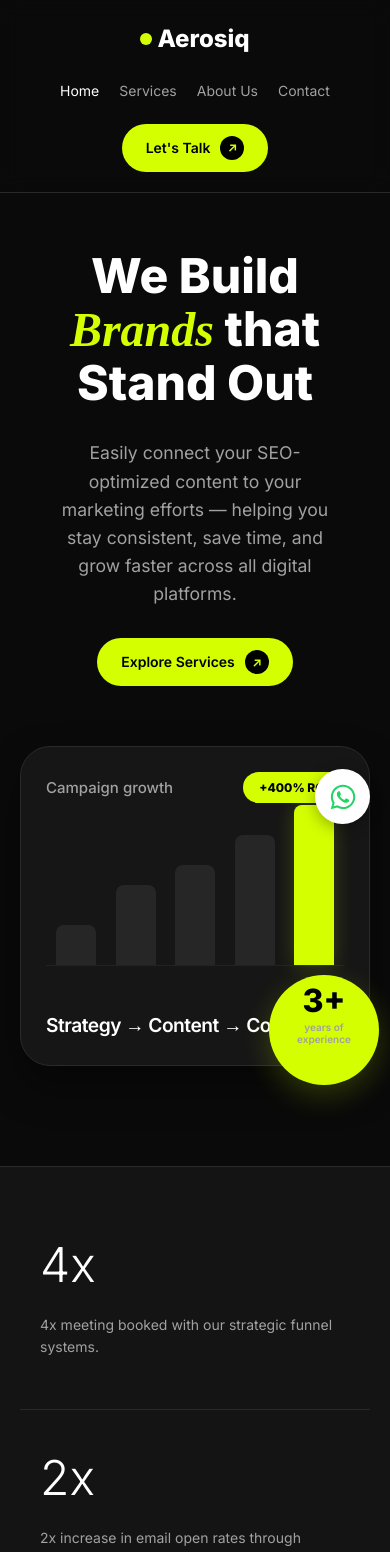
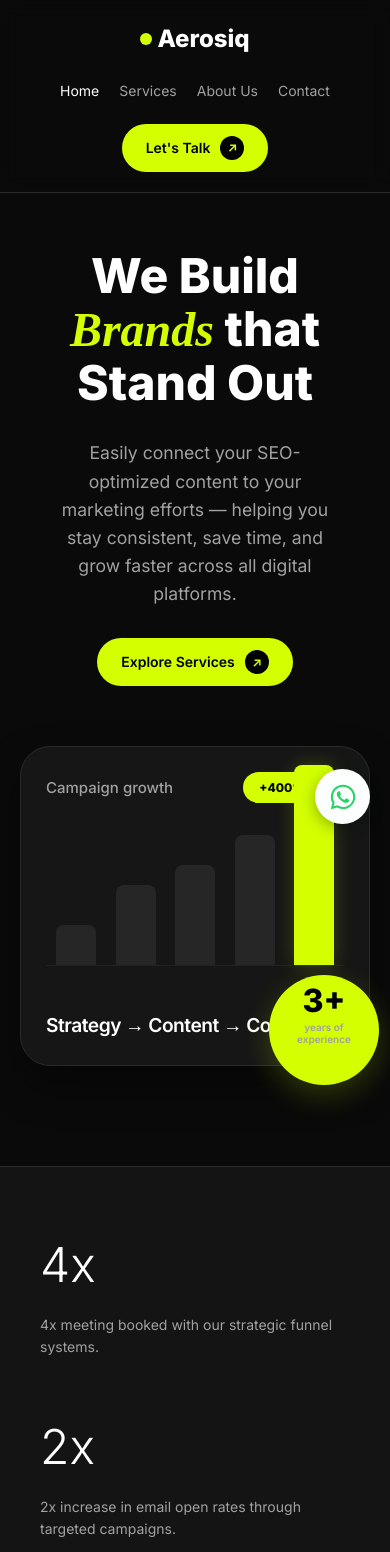
Before and after one commit to mubasiranwar/Aerosiq-Marketing-Agency, a React (Vite) app in the folder aerosiq-website/: page / in a window 390 px wide. Shown: the top 1552 px of the page. Built offline with nearby package versions, Linux system fonts and the light colour scheme; a web font is replaced by a local one.

Commit message:
adding animation

```diff
--- a/aerosiq-website/package.json
+++ b/aerosiq-website/package.json
@@ -11,6 +11,7 @@
   },
   "dependencies": {
     "@emailjs/browser": "^5.0.3",
+    "framer-motion": "^14.7.1",
     "react": "^19.3.1",
     "react-dom": "^19.3.1",
     "react-icons": "^5.7.0"
--- a/aerosiq-website/src/components/About.jsx
+++ b/aerosiq-website/src/components/About.jsx
@@ -1,7 +1,10 @@
+import FadeIn from './FadeIn';
+
 export default function About() {
   return (
     <section id="about" className="section-padding container" style={{ borderTop: '1px solid var(--border-color)' }}>
       <div className="about-grid">
+        <FadeIn direction="right">
           <div className="about-content">
             <div className="text-accent" style={{ marginBottom: '10px', fontSize: '12px' }}>• ABOUT AEROSIQ</div>
             <h2 className="section-title">We are Aerosiq <span className="serif-italic">—</span> Your Digital Growth Partners.</h2>
@@ -14,6 +17,8 @@ export default function About() {
               </a>
             </div>
           </div>
+        </FadeIn>
+        <FadeIn direction="left">
           <div className="about-image">
             <div className="about-badge">
               <div className="stat-circle" style={{ position: 'relative', top: 0, right: 0, width: '120px', height: '120px' }}>
@@ -22,6 +27,7 @@ export default function About() {
               </div>
             </div>
           </div>
+        </FadeIn>
       </div>
     </section>
   );
--- a/aerosiq-website/src/components/Contact.jsx
+++ b/aerosiq-website/src/components/Contact.jsx
@@ -2,6 +2,7 @@ import { useRef, useState } from 'react';
 import { FaWhatsapp, FaInstagram, FaFacebook, FaTiktok } from 'react-icons/fa';
 import { siteConfig } from '../data/siteData';
 import emailjs from '@emailjs/browser';
+import FadeIn from './FadeIn';
 
 export default function Contact() {
   const form = useRef();
@@ -49,6 +50,7 @@ export default function Contact() {
       <div className="contact-section">
 
         {/* Left Side - Contact Info */}
+        <FadeIn direction="right">
         <div className="contact-content">
           <div style={{ fontSize: '12px', fontWeight: 600, textTransform: 'uppercase', marginBottom: '10px', letterSpacing: '1px' }}>• Get in touch</div>
           <h2>Have a Project <br />in Mind? <br /><span className="serif-italic">— Let's Talk.</span></h2>
@@ -69,8 +71,10 @@ export default function Contact() {
             </a>
           </div>
         </div>
+        </FadeIn>
 
         {/* Right Side - Form */}
+        <FadeIn direction="left">
         <div className="contact-form">
           <h3>Schedule a Free Consultation</h3>
 
@@ -111,6 +115,7 @@ export default function Contact() {
             </button>
           </form>
         </div>
+        </FadeIn>
 
       </div>
     </section>
--- /dev/null
+++ b/aerosiq-website/src/components/FadeIn.jsx
@@ -0,0 +1,34 @@
+// src/components/FadeIn.jsx
+import { motion } from 'framer-motion';
+
+export default function FadeIn({ children, delay = 0, direction = 'up' }) {
+  const directions = {
+    up: { y: 40, x: 0 },
+    down: { y: -40, x: 0 },
+    left: { x: 40, y: 0 },
+    right: { x: -40, y: 0 },
+    none: { x: 0, y: 0 }
+  };
+
+  return (
+    <motion.div
+      initial={{
+        opacity: 0,
+        ...directions[direction]
+      }}
+      whileInView={{
+        opacity: 1,
+        x: 0,
+        y: 0
+      }}
+      viewport={{ once: true, margin: "-100px" }}
+      transition={{
+        duration: 0.7,
+        delay: delay,
+        ease: "easeOut"
+      }}
+    >
+      {children}
+    </motion.div>
+  );
+}
--- a/aerosiq-website/src/components/Hero.jsx
+++ b/aerosiq-website/src/components/Hero.jsx
@@ -1,33 +1,66 @@
+// src/components/Hero.jsx
+import { motion } from 'framer-motion';
+
 export default function Hero() {
+  // Animation variants for the graph bars
+  const barVariants = {
+    hidden: { height: 0 },
+    visible: (customHeight) => ({
+      height: customHeight,
+      transition: { duration: 1, ease: "easeOut", delay: 0.5 }
+    })
+  };
+
   return (
     <section id="home" className="hero container">
       <div className="hero-grid">
-        <div className="hero-text">
+        {/* Left Text - Slides in from left */}
+        <motion.div
+          className="hero-text"
+          initial={{ opacity: 0, x: -50 }}
+          animate={{ opacity: 1, x: 0 }}
+          transition={{ duration: 0.8, ease: "easeOut" }}
+        >
           <h1>We Build <br /><span className="serif-italic text-accent">Brands</span> that<br />Stand Out</h1>
           <p>Easily connect your SEO-optimized content to your marketing efforts — helping you stay consistent, save time, and grow faster across all digital platforms.</p>
           <a href="#services" className="btn">Explore Services <div className="btn-icon">↗</div></a>
-        </div>
+        </motion.div>
 
-        <div className="hero-graph-container">
+        {/* Right Graph - Slides in from right */}
+        <motion.div
+          className="hero-graph-container"
+          initial={{ opacity: 0, x: 50 }}
+          animate={{ opacity: 1, x: 0 }}
+          transition={{ duration: 0.8, ease: "easeOut", delay: 0.2 }}
+        >
           <div className="graph-card">
             <div className="graph-top">
               <span className="graph-title">Campaign growth</span>
               <span className="graph-badge">+400% ROI</span>
             </div>
+
             <div className="graph-bars">
-              <div className="bar"></div>
-              <div className="bar"></div>
-              <div className="bar"></div>
-              <div className="bar"></div>
-              <div className="bar bar-accent"></div>
+              <motion.div className="bar" custom="40px" variants={barVariants} initial="hidden" animate="visible"></motion.div>
+              <motion.div className="bar" custom="80px" variants={barVariants} initial="hidden" animate="visible"></motion.div>
+              <motion.div className="bar" custom="100px" variants={barVariants} initial="hidden" animate="visible"></motion.div>
+              <motion.div className="bar" custom="130px" variants={barVariants} initial="hidden" animate="visible"></motion.div>
+              <motion.div className="bar bar-accent" custom="200px" variants={barVariants} initial="hidden" animate="visible"></motion.div>
             </div>
+
             <div className="graph-bottom">Strategy → Content → Convert</div>
-            <div className="graph-experience-circle">
+
+            {/* Pop in experience circle */}
+            <motion.div
+              className="graph-experience-circle"
+              initial={{ scale: 0 }}
+              animate={{ scale: 1 }}
+              transition={{ type: "spring", stiffness: 260, damping: 20, delay: 0.8 }}
+            >
               <h3>3+</h3>
               <p>years of<br />experience</p>
-            </div>
+            </motion.div>
           </div>
-        </div>
+        </motion.div>
       </div>
     </section>
   );
--- a/aerosiq-website/src/components/Stats.jsx
+++ b/aerosiq-website/src/components/Stats.jsx
@@ -1,19 +1,12 @@
+import FadeIn from './FadeIn';
+
 export default function Stats() {
   return (
     <section className="stats-section">
       <div className="container stats-grid">
-        <div className="stat-box">
-          <h2>4x</h2>
-          <p>4x meeting booked with our strategic funnel systems.</p>
-        </div>
-        <div className="stat-box">
-          <h2>2x</h2>
-          <p>2x increase in email open rates through targeted campaigns.</p>
-        </div>
-        <div className="stat-box">
-          <h2>400%</h2>
-          <p>Average return on investment across our digital ad spend.</p>
-        </div>
+        <FadeIn delay={0.1}><div className="stat-box"><h2>4x</h2><p>4x meeting booked with our strategic funnel systems.</p></div></FadeIn>
+        <FadeIn delay={0.2}><div className="stat-box"><h2>2x</h2><p>2x increase in email open rates through targeted campaigns.</p></div></FadeIn>
+        <FadeIn delay={0.3}><div className="stat-box"><h2>400%</h2><p>Average return on investment across our digital ad spend.</p></div></FadeIn>
       </div>
     </section>
   );
--- a/aerosiq-website/src/styles/global.css
+++ b/aerosiq-website/src/styles/global.css
@@ -51,15 +51,82 @@ img { max-width: 100%; height: auto; display: block; }
 .section-title { font-size: 2.5rem; font-weight: 600; line-height: 1.2; margin-bottom: 20px; }
 
 /* --- FLOATING WHATSAPP --- */
+/* --- FLOATING WHATSAPP BUTTON --- */
 .floating-whatsapp {
-    position: fixed; bottom: 30px; right: 30px; width: 60px; height: 60px;
-    background-color: #ffffff; color: var(--whatsapp-green); border-radius: 50%;
-    display: flex; align-items: center; justify-content: center;
-    box-shadow: 0 4px 15px rgba(0, 0, 0, 0.3); z-index: 9999; transition: all 0.3s ease;
+    position: fixed;
+    bottom: 30px;
+    right: 30px;
+    width: 60px;
+    height: 60px;
+    background-color: #ffffff;
+    color: var(--whatsapp-green);
+    border-radius: 50%;
+    display: flex;
+    align-items: center;
+    justify-content: center;
+    box-shadow: 0 4px 15px rgba(0, 0, 0, 0.3);
+    z-index: 9999;
+    transition: all 0.3s ease;
 }
-.floating-whatsapp:hover { transform: scale(1.1) translateY(-5px); box-shadow: 0 6px 20px rgba(37, 211, 102, 0.4); }
-.floating-whatsapp svg { width: 32px; height: 32px; fill: currentColor; }
 
+/* The continuous pulse ring */
+.floating-whatsapp::before {
+    content: '';
+    position: absolute;
+    top: 0;
+    left: 0;
+    width: 100%;
+    height: 100%;
+    background-color: var(--whatsapp-green);
+    border-radius: 50%;
+    z-index: -1;
+    opacity: 0.6;
+    animation: pulse-ring 2s cubic-bezier(0.215, 0.61, 0.355, 1) infinite;
+}
+
+/* Keyframes for the pulse */
+@keyframes pulse-ring {
+    0% {
+        transform: scale(0.95);
+        opacity: 0.7;
+    }
+    50% {
+        transform: scale(1.5);
+        opacity: 0;
+    }
+    100% {
+        transform: scale(0.95);
+        opacity: 0;
+    }
+}
+
+/* Hover effect stays the same but slightly bounces */
+.floating-whatsapp:hover {
+    transform: scale(1.1) translateY(-5px);
+    box-shadow: 0 6px 20px rgba(37, 211, 102, 0.5);
+}
+
+.floating-whatsapp svg {
+    width: 32px;
+    height: 32px;
+    fill: currentColor;
+    position: relative;
+    z-index: 2;
+}
+
+/* Mobile adjustment */
+@media (max-width: 768px) {
+    .floating-whatsapp {
+        bottom: 20px;
+        right: 20px;
+        width: 55px;
+        height: 55px;
+    }
+    .floating-whatsapp svg {
+        width: 28px;
+        height: 28px;
+    }
+}
 /* --- NAVBAR --- */
 header {
     position: fixed; top: 0; width: 100%; background: rgba(10, 10, 10, 0.9);
@@ -220,3 +287,42 @@ footer { border-top: 1px solid var(--border-color); padding: 60px 0 30px; }
     .graph-experience-circle p { font-size: 10px; }
     .graph-bars { height: 120px; }
 }
+
+/* --- SMOOTH HOVER EFFECTS --- */
+.service-item {
+    transition: all 0.4s cubic-bezier(0.175, 0.885, 0.32, 1.275);
+}
+
+.service-item:hover {
+    transform: translateX(10px);
+    background: rgba(255, 255, 255, 0.02);
+}
+
+.visual-box img {
+    transition: transform 0.7s ease;
+}
+
+.visual-box:hover img {
+    transform: scale(1.05);
+}
+
+.btn {
+    transition: all 0.3s cubic-bezier(0.175, 0.885, 0.32, 1.275);
+}
+
+.btn:hover {
+    transform: translateY(-3px) scale(1.02);
+    box-shadow: 0 10px 20px rgba(212, 255, 0, 0.15);
+}
+
+.contact-item {
+    transition: all 0.3s ease;
+}
+
+.contact-item:hover {
+    transform: translateX(5px);
+    color: #000;
+    background: rgba(0, 0, 0, 0.05);
+    border-radius: 8px;
+    padding-left: 10px;
+}
```
Also changed, not shown: aerosiq-website/src/components/Services.jsx (+11 -4 lines), 1 other file (tests, documents, lock files or other folders). Lines whose indentation alone changed are shown as unchanged.
